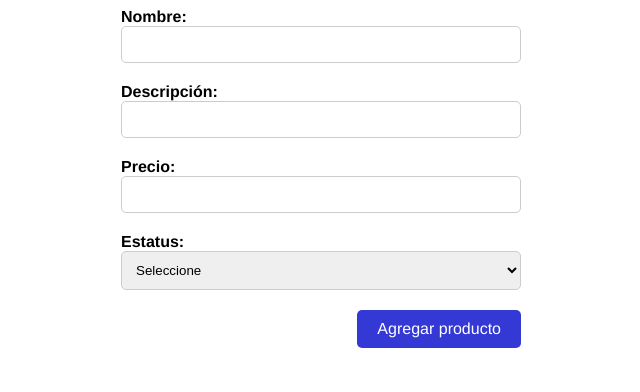
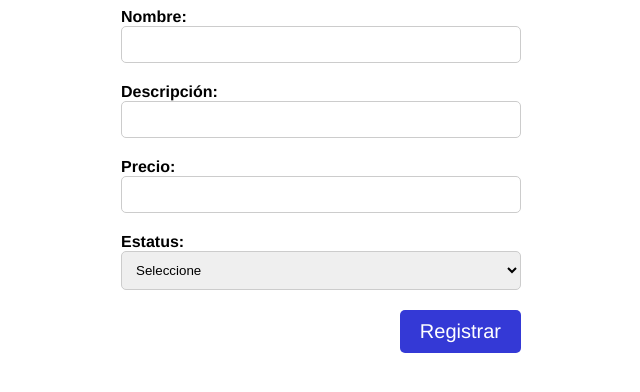
Before and after one commit to abrahamgmacias/gonzalez_macias_python_C, a Django app: page /productos/registrar/ in a window 1280 px wide. Shown: the top 392 px of the page, without its empty margins (319-959 px from the left). Run offline with Django 4.2, Linux system fonts and the light colour scheme.

Commit message:
standardized buttons

```diff
--- a/proyecto_productos/productos/templates/registrarProducto.html
+++ b/proyecto_productos/productos/templates/registrarProducto.html
@@ -64,17 +64,19 @@
 
     .submit-button button {
         font-family: "Helvetica", Arial, sans-serif;
-        font-size: 16px;
+        font-size: 20px;
         padding: 10px 20px;
         background-color: #3439D6;
         color: #fff;
         border: none;
         border-radius: 5px;
+        transition: background-color 0.3s ease;
     }
 </style>
 
 <div class="form-container">
-    <form>
+    <form method="post" action="{% url 'registrar-producto' %}">
+        {% csrf_token %}
         <div class="form-group">
             <label for="nombre">Nombre:</label>
             <input type="text" id="nombre" name="nombre" max_length=50 required>
@@ -87,23 +89,17 @@
             <label for="precio">Precio:</label>
             <input type="number" id="precio" name="precio" required>
         </div>
-        <!-- <div class="form-group">
-            <label for="fecha_de_registro">Fecha de Registro:</label>
-            <div class="date-picker">
-                <input type="date" id="fecha_de_registro" name="fecha_de_registro" required>
-                <span class="date-picker-icon">&#128197;</span>
-            </div>
-        </div> -->
         <div class="form-group estatus-dropdown">
             <label for="estatus">Estatus:</label>
             <select id="estatus" name="estatus" required>
                 <option value="">Seleccione</option>
-                <option value="Disponible">Disponible</option>
-                <option value="Agotado">Agotado</option>
+                <option value="DISP">Disponible</option>
+                <option value="AGOT">Agotado</option>
             </select>
         </div>
+
         <div class="submit-button">
-            <button type="submit">Agregar producto</button>
+            <button type="submit">Registrar</button>
         </div>
     </form>
 </div>
```
